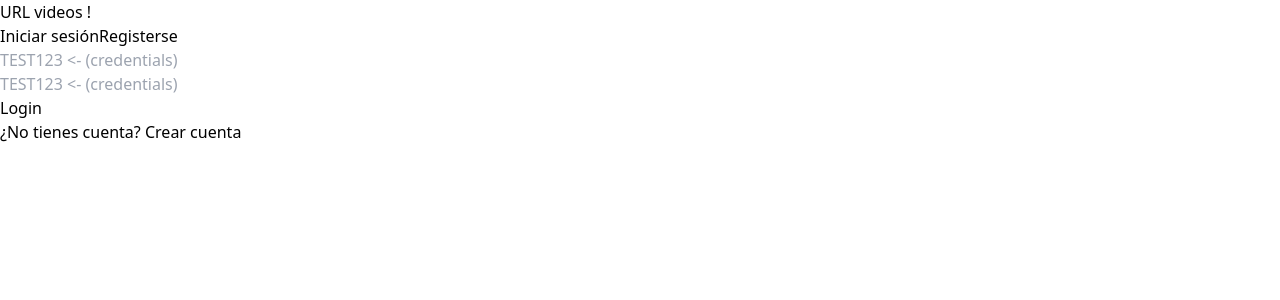
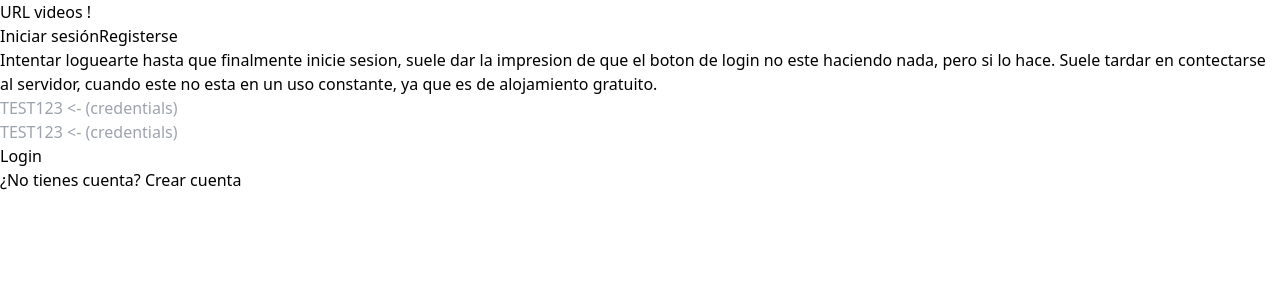
Before and after one commit to santiago-martnez/appvideos, a React (Vite) app in the folder client/: page /login in a window 1280 px wide. Shown: the top 300 px of the page. Built offline with nearby package versions, Linux system fonts and the light colour scheme.

Commit message:
Mensaje descriptivo de la confirmación

```diff
--- a/client/src/pages/LoginPage.jsx
+++ b/client/src/pages/LoginPage.jsx
@@ -11,7 +11,7 @@ function LoginPage() {
 
   const navigate = useNavigate();
 
-  const onSubmit = handleSubmit(async(data) => {
+  const onSubmit = handleSubmit(async (data) => {
     await signin(data);
     navigate("/videos")
   })
@@ -24,13 +24,15 @@ function LoginPage() {
   }
 
   return (
-
-<div className="flex items-center justify-center h-screen">
+    <div className="w-50 float-right">
+      <h1 className="p-4 ml-9 sm:text-xs md:text-xl text-blue font-bold text-center text-base">Intentar loguearte hasta que finalmente inicie sesion, suele dar la impresion de que el boton de login no este haciendo nada, pero si lo hace. Suele tardar en contectarse al servidor, cuando este no esta en un uso constante, ya que es de alojamiento gratuito.</h1>
+      <div className="ml-5 flex items-center justify-center md:h-screen ">
         {signinErrors.map((error, i) => (
           <div className="bg-red-500 p-2 text-white" key={i}>
             {error}
           </div>
         ))}
+
         <form onSubmit={onSubmit}>
           <div className="ml-4 mb-3">
             <input
@@ -67,6 +69,8 @@ function LoginPage() {
           </p>
         </form>
       </div>
+    </div>
+
   )
 }
 
```
Also changed, not shown: client/tailwind.css (added, +12 -0 lines). Lines whose indentation alone changed are shown as unchanged.
